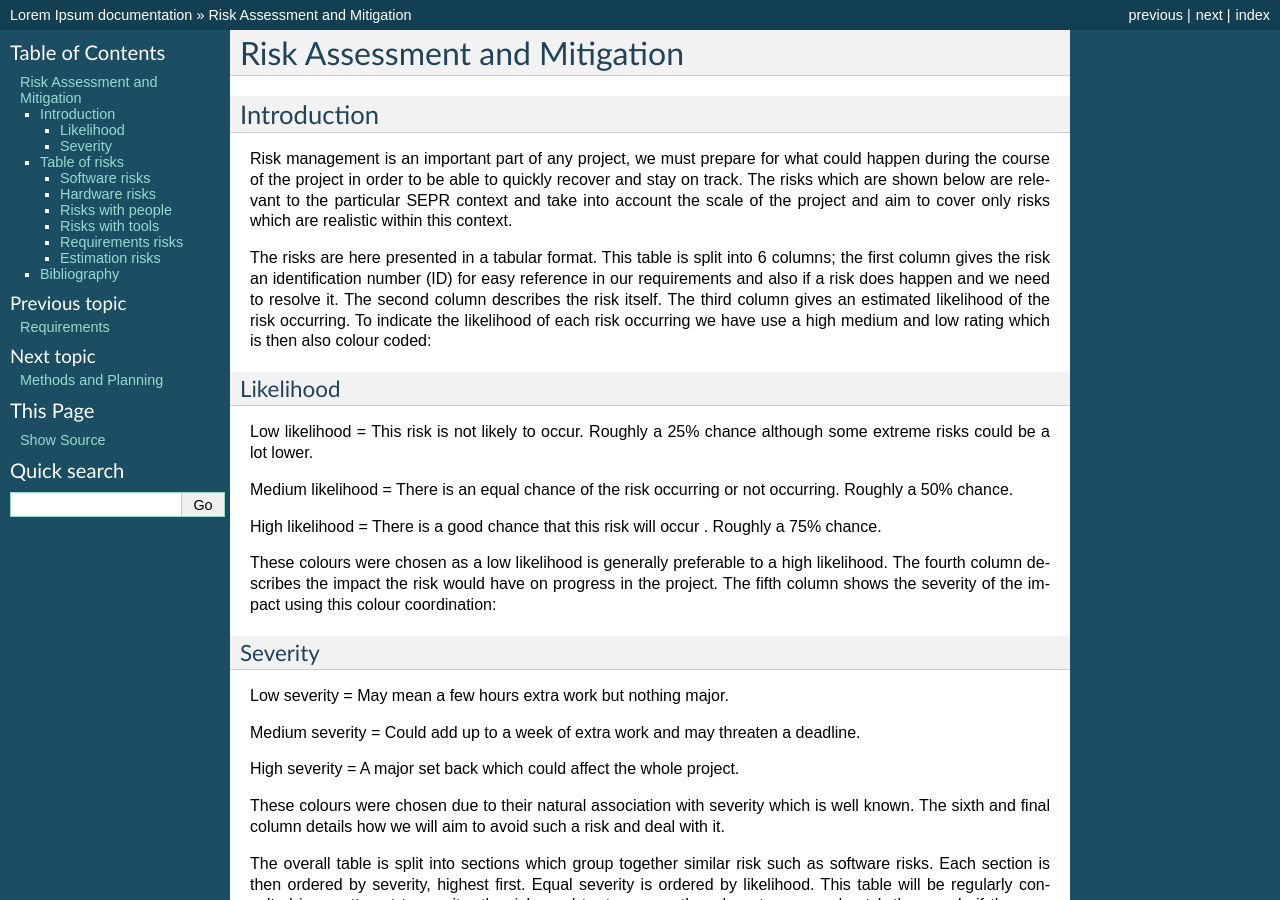
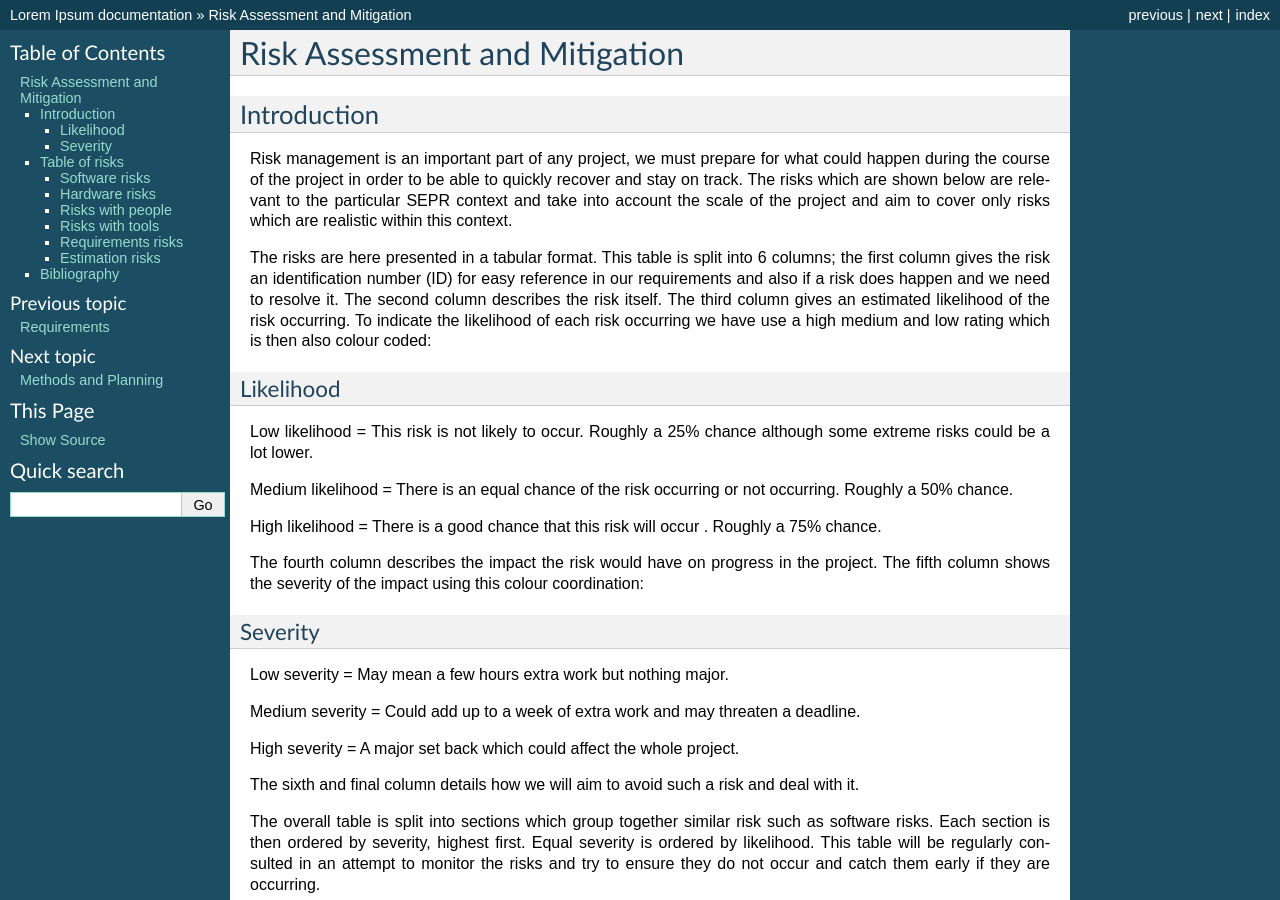
Before and after one commit to JamesNXN/TNN-Assesment-3, a Sphinx documentation site: the page built from docs/RiskAssessmentandMitigation.rst, in a window 1280 px wide and 900 px high. Built offline with Sphinx 7.4.7, drawn with Linux system fonts in a browser that asks for light colours.

Commit message:
Update RiskAssessmentandMitigation.rst

```diff
--- a/docs/RiskAssessmentandMitigation.rst
+++ b/docs/RiskAssessmentandMitigation.rst
@@ -28,8 +28,7 @@ occurring. Roughly a 50% chance.
 High likelihood = There is a good chance that this risk will occur .
 Roughly a 75% chance.
 
-These colours were chosen as a low likelihood is generally preferable to
-a high likelihood.  The fourth column describes the impact the risk
+The fourth column describes the impact the risk
 would have on progress in the project. The fifth column shows the
 severity of the impact using this colour coordination:
 
@@ -42,8 +41,7 @@ deadline.
 
 High severity = A major set back which could affect the whole project.
 
-These colours were chosen due to their natural association with severity
-which is well known. The sixth and final column details how we will aim
+The sixth and final column details how we will aim
 to avoid such a risk and deal with it.
 
 The overall table is split into sections which group together similar
```
